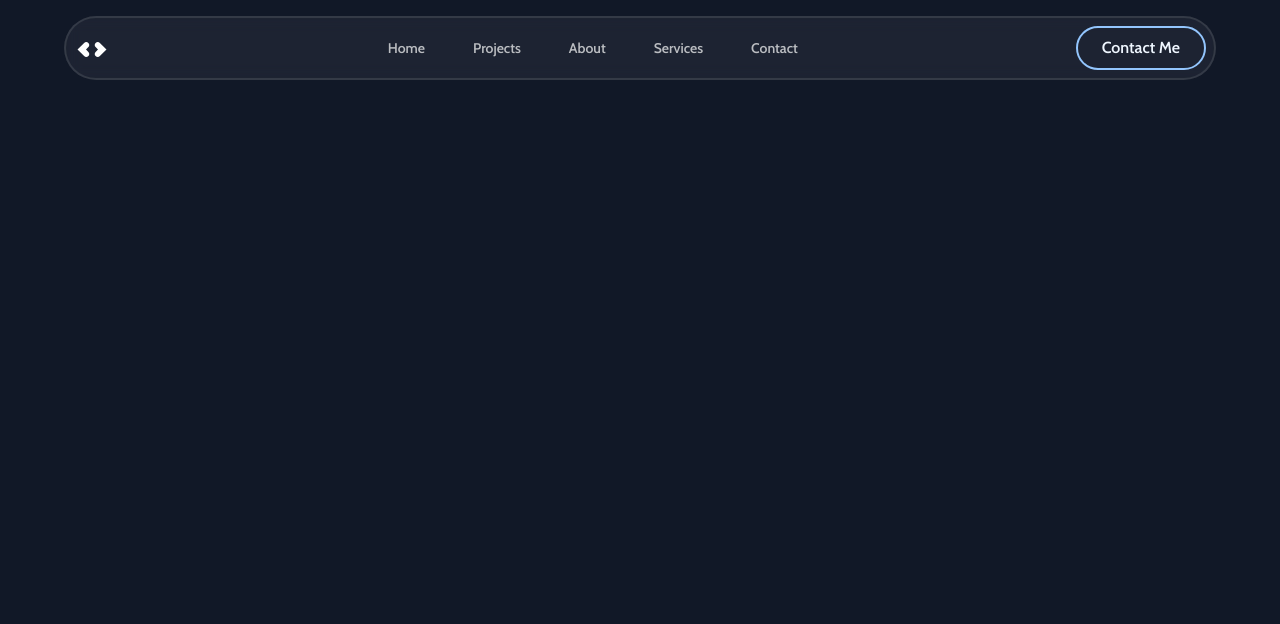
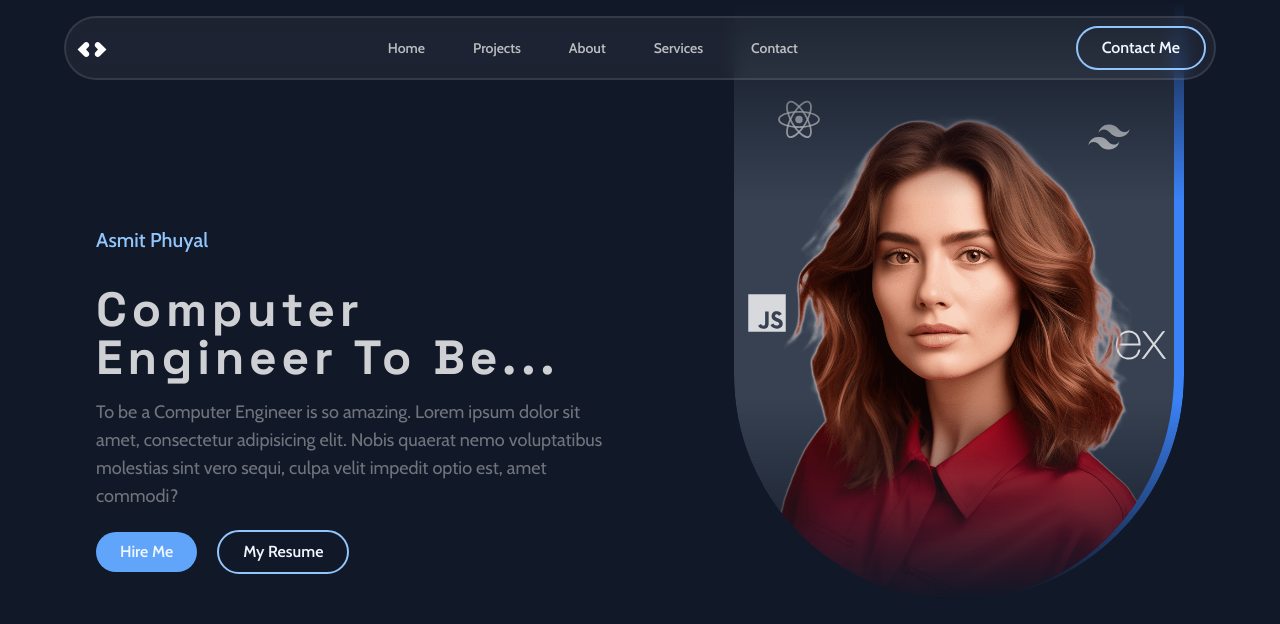
Before and after one commit to fuyalasmit/portfolio-website, a React (Vite) app: page / in a window 1280 px wide. Shown: the top 624 px of the page. Built offline with nearby package versions, Linux system fonts and the light colour scheme.

Commit message:
hero section

```diff
--- a/src/App.jsx
+++ b/src/App.jsx
@@ -1,11 +1,13 @@
 import React, { useState } from 'react';
 import Header from './sections/Header';
+import Hero from './sections/Hero';
 
 const App = () => {
   const [menuOpen, setMenuOpen] = useState(false);
   return (
     <div className="bg-gray-900 h-screen overflow-x-clip antialiased">
       <Header menuOpen={menuOpen} setMenuOpen={setMenuOpen} />
+      <Hero menuOpen={menuOpen} setMenuOpen={setMenuOpen} />
     </div>
   );
 };
--- /dev/null
+++ b/src/components/AnimatedIcon.jsx
@@ -0,0 +1,12 @@
+import React from 'react';
+import { twMerge } from 'tailwind-merge';
+
+const AnimatedIcon = ({ Icon, className }) => {
+  return (
+    <div className={twMerge(`flex absolute`, className)}>
+      <Icon className="text-white/80 " size={50} />
+    </div>
+  );
+};
+
+export default AnimatedIcon;
--- /dev/null
+++ b/src/components/HeroContent.jsx
@@ -0,0 +1,18 @@
+import React from 'react'
+import Button from './Button'
+
+const HeroContent = () => {
+  return (
+    <div className='text-left md:max-w-72 lg:max-w-lg'>
+        <p className='text-xl font-medium text-blue-300'>Asmit Phuyal</p>
+        <h2 className='mt-4 font-serif text-3xl font-bold tracking-widest text-white/80 md:text-4xl lg:mt-8 lg:text-5xl'>Computer Engineer To Be...</h2>
+        <p className='mt-4 text-white/40 md:text-lg'>To be a Computer Engineer is so amazing. Lorem ipsum dolor sit amet, consectetur adipisicing elit. Nobis quaerat nemo voluptatibus molestias sint vero sequi, culpa velit impedit optio est, amet commodi?</p>
+        <div className='flex items-center gap-5 mt-5'>
+            <Button>Hire Me</Button>
+            <Button variant='outline'>My Resume</Button>
+        </div>
+    </div>
+  )
+}
+
+export default HeroContent
--- /dev/null
+++ b/src/components/HeroImage.jsx
@@ -0,0 +1,28 @@
+import React from 'react';
+import userImage from '../assets/user.png';
+import AnimatedIcon from './AnimatedIcon';
+import {
+  BiLogoJavascript,
+  BiLogoNodejs,
+  BiLogoReact,
+  BiLogoTailwindCss,
+} from 'react-icons/bi';
+import { SiExpress } from 'react-icons/si';
+
+const HeroImage = () => {
+  return (
+    <div className="mask-gradient absolute right-0 top-0 h-[550px] w-full overflow-hidden rounded-bl-full rounded-br-full border-r-[10px] border-blue-500 bg-gray-700 md:h-[600px] md:w-[450px]">
+      <AnimatedIcon Icon={BiLogoReact} className="left-10 top-24" />
+      <AnimatedIcon Icon={BiLogoTailwindCss} className="right-10 top-28" />
+      <AnimatedIcon Icon={BiLogoJavascript} className="left-2 top-72" />
+      <AnimatedIcon Icon={SiExpress} className="right-2 top-80" />
+      <img
+        className="absolute bottom-0 left-1/2 w-[450px] -translate-x-1/2"
+        src={userImage}
+        alt="my image"
+      />
+    </div>
+  );
+};
+
+export default HeroImage;
--- a/src/index.css
+++ b/src/index.css
@@ -4,14 +4,29 @@
 @tailwind components;
 @tailwind utilities;
 
-
-@layer base{
-    .nav-item{
-        @apply block rounded-full px-4 py-1.5 text-sm font-semibold text-white/70 transition duration-300 hover:bg-white/10 hover:text-white;
-    }
+@layer base {
+  .nav-item {
+    @apply block rounded-full px-4 py-1.5 text-sm font-semibold text-white/70 transition duration-300 hover:bg-white/10 hover:text-white;
+  }
+  .mask-gradient {
+    mask-image: linear-gradient(
+      to bottom,
+      transparent,
+      rgba(0, 0, 0.9),
+      rgba(0, 0, 0.9),
+      transparent
+    );
+    -webkit-mask-image: linear-gradient(
+      to bottom,
+      transparent,
+      rgba(0, 0, 0.9),
+      rgba(0, 0, 0.9),
+      transparent
+    );
+  }
 }
-@layer utilities{
-    .container{
-        @apply lg:max-w-6xl;
-    }
+@layer utilities {
+  .container {
+    @apply lg:max-w-6xl;
+  }
 }
--- /dev/null
+++ b/src/sections/Hero.jsx
@@ -0,0 +1,20 @@
+import React from 'react';
+import HeroContent from '../components/HeroContent';
+import HeroImage from '../components/HeroImage';
+
+const Hero = ({ menuOpen, setMenuOpen }) => {
+  return (
+    <section className="overflow-hidden">
+      <div className={`container transition-all duration-300 ${menuOpen ? "px-10 blur-sm" : ""}`}>
+        <div className='relative flex h-screen flex-col-reverse items-center md:flex-row'>
+          {/* hero content  */}
+          <HeroContent />
+          {/* hero image  */}
+          <HeroImage />
+        </div>
+      </div>
+    </section>
+  );
+};
+
+export default Hero;
```
